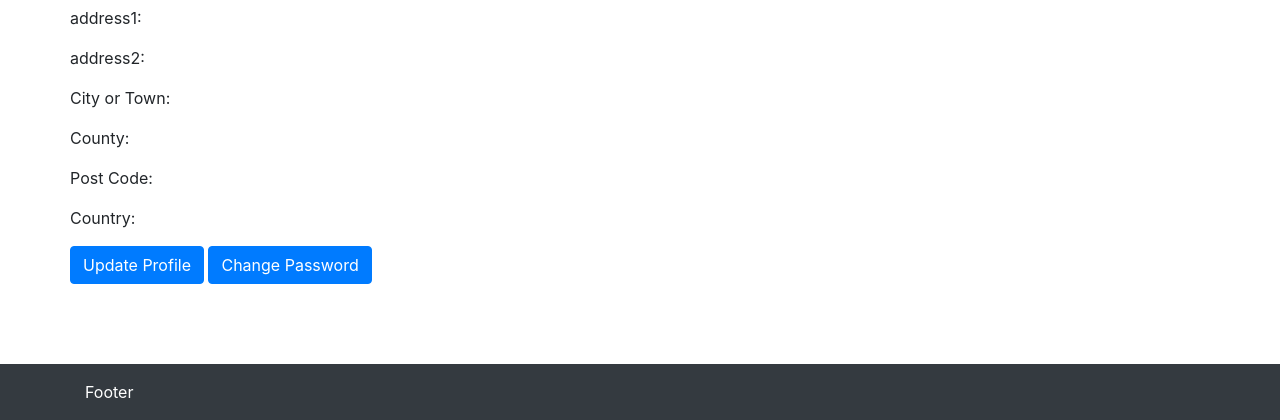
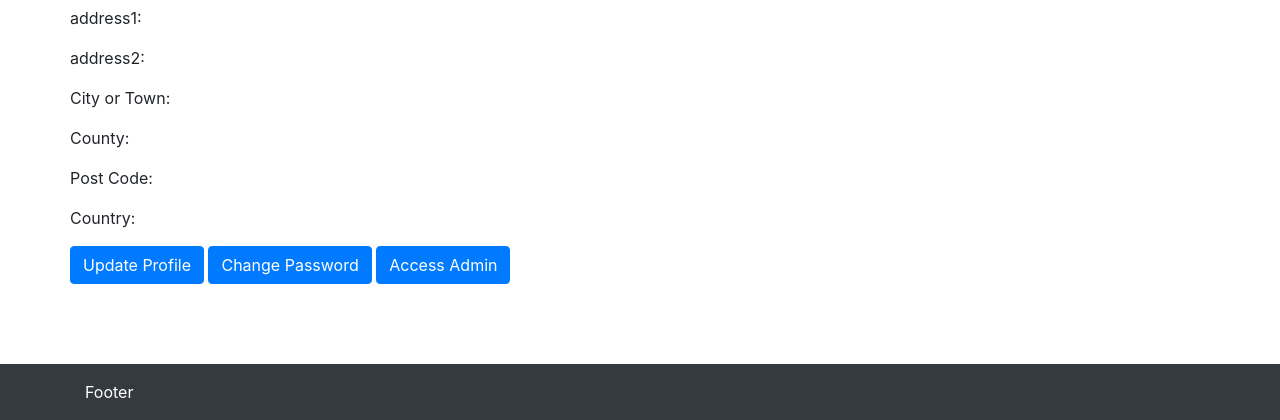
Before and after one commit to sebam2k4/RTarchViz, a Django app: page /accounts/profile/ in a window 1280 px wide. Shown: the part 412-832 px from the top of the page. Run offline with Django 3.2, Linux system fonts and the light colour scheme; a user stored in the database is signed in; data comes from the database, SQL or seed files in the repository; both versions use the stored data as it was after the commit; some libraries are stand-ins or nearby versions.

Commit message:
add link to admin for staff memebers

```diff
--- a/accounts/templates/profile.html
+++ b/accounts/templates/profile.html
@@ -31,6 +31,9 @@
 					<p>Country: {{ user.country }}</p>
 					<a class="btn btn-primary" href="{% url 'update' %}">Update Profile</a>
 					<a class="btn btn-primary" href="{% url 'change_password' %}">Change Password</a>
+					{% if user.is_staff %}
+					<a class="btn btn-primary" href="{% url 'admin:index' %}">Access Admin</a>
+					{% endif %}
 				</div>
 			</div>
 		</div>
```
Also changed, not shown: db.sqlite3.
